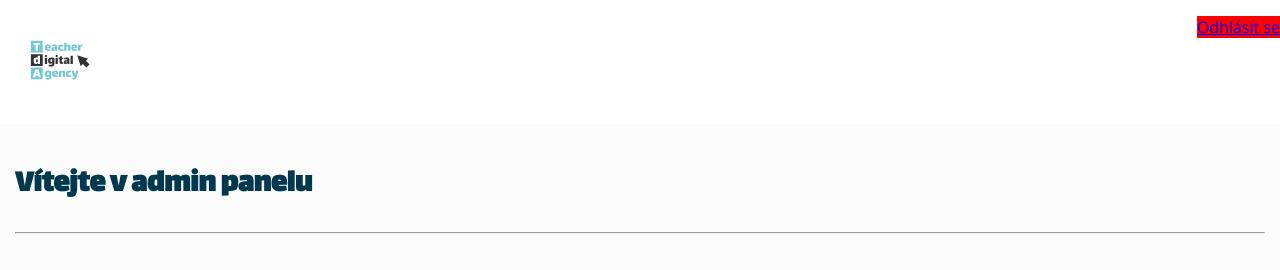
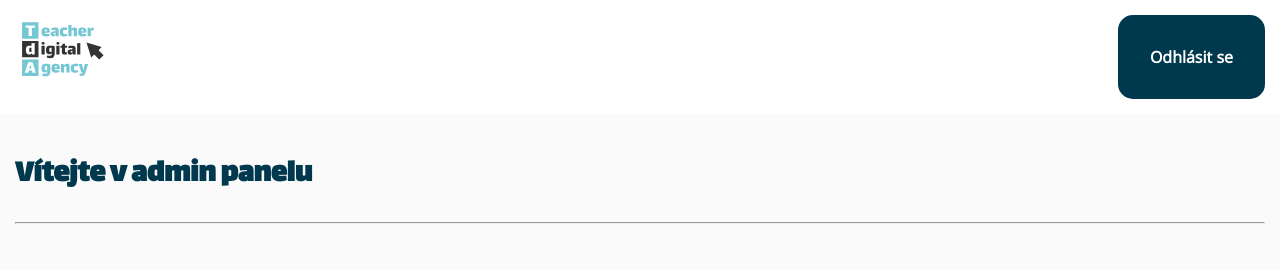
Before and after one commit to Pero-coder/TdA24-GRF-Banana-in-Microwave, a Flask app: template templates/admin-zone_page.html in a window 1280 px wide. Shown: the top 270 px of the page. Run offline with Flask 3, Linux system fonts and the light colour scheme; the template is opened without the code that fills it, so the values that code supplies are empty; parts of the project's set-up code (start-up, migrations or seed data) failed here and were passed over.

Commit message:
Update admin.css and homepage.html

```diff
--- a/static/admin.css
+++ b/static/admin.css
@@ -19,11 +19,27 @@ p {
 
 .navbar {
     background-color: #ffffff;
+    width: 100%;
+    display: flex;
+    flex-direction: row;
+    justify-content: space-between;
 }
 
-.logo {
-    width: 90px;
-    height: 90px;
+.link-button {
+    background-color: #00384D;
+    border: none;
+    color: white;
+    padding: 15px 32px;
+    text-align: center;
+    text-decoration: none;
+    display: inline-block;
+    font-size: 16px;
+    margin: 15px 15px;
+    border-radius: 15px;
+    font-weight: bold;
+}
 
-    padding: 15px;
+.link-button:hover {
+    background-color: #74C7D3;
+    cursor: pointer;
 }
--- a/templates/admin-zone_page.html
+++ b/templates/admin-zone_page.html
@@ -10,10 +10,8 @@
     <div class="navbar">
         <a href="/"><img class="logo" src="{{url_for('static', filename='logo.svg')}}" alt="logo"></a>
 
-        <a style="float: right; min-height: 40px; min-width: 75px;" href="/logout">
-            <div style="background-color: red;">
-                <p style="text-align: center;">Odhlásit se</p>
-            </div>
+        <a style="float: right;" class="link-button" href="/logout">
+            <p>Odhlásit se</p>
         </a>
     </div>
 
```
Also changed, not shown: templates/homepage.html (+4 -4 lines).
